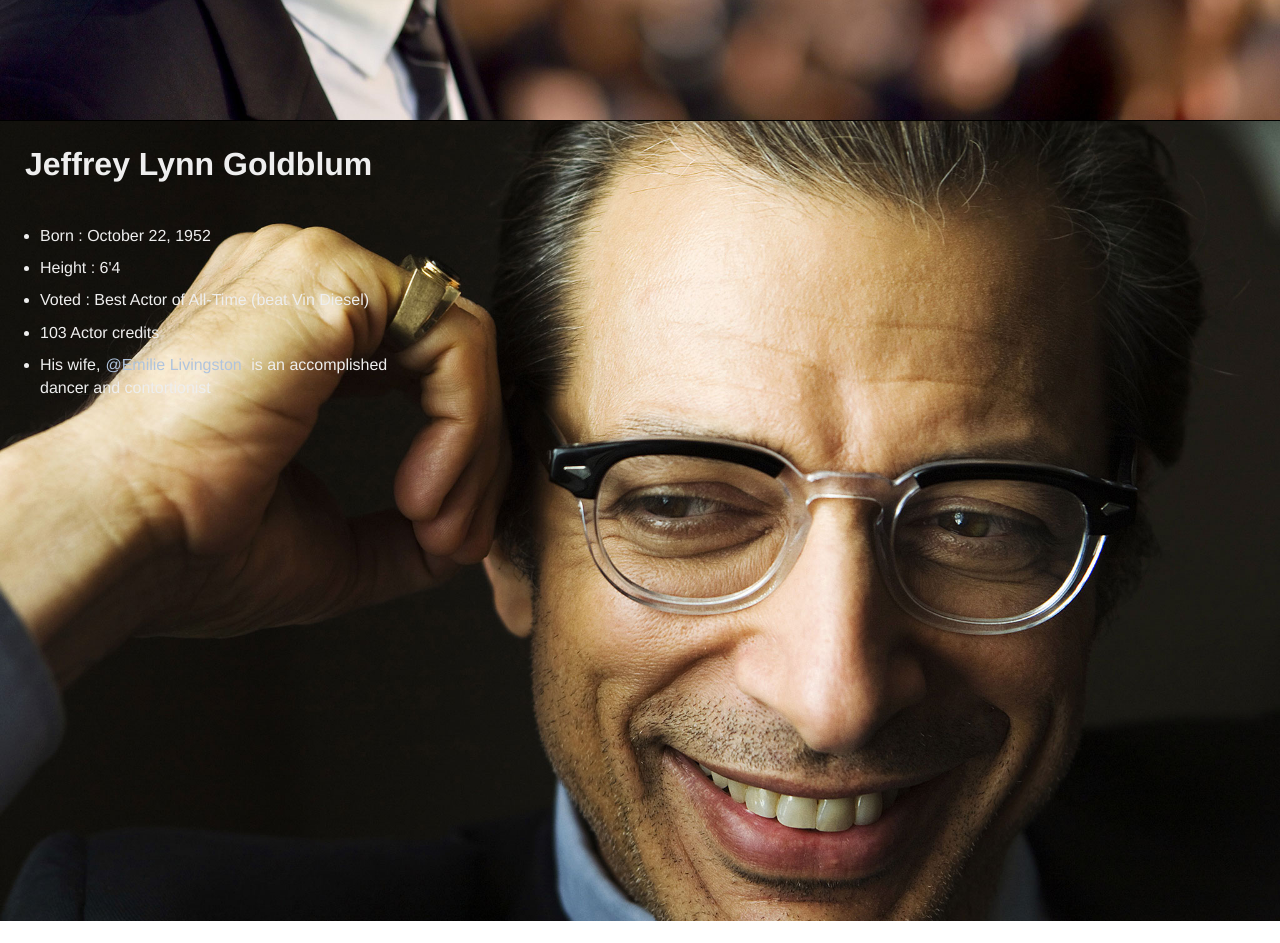
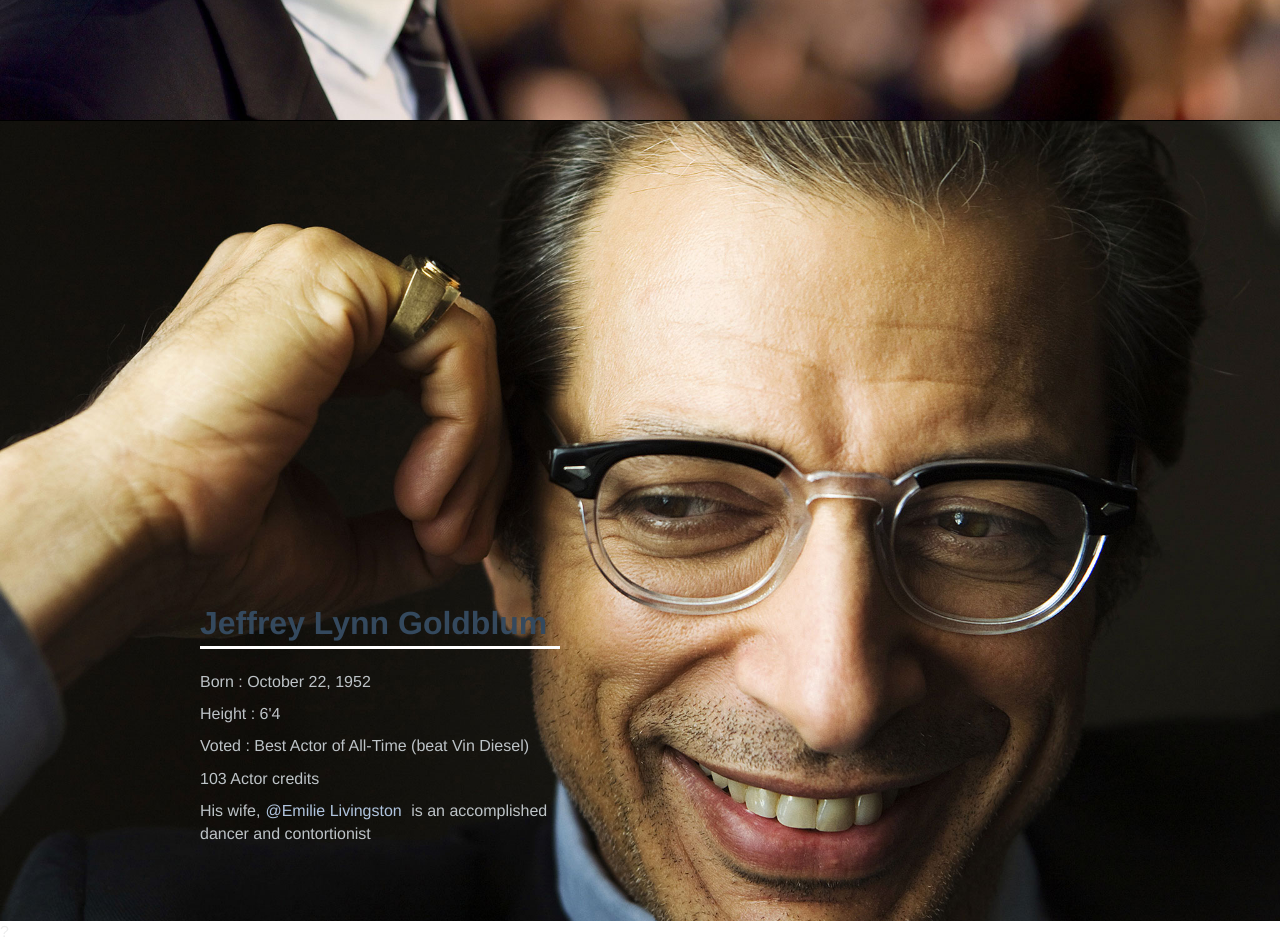
Before and after one commit to Klanders85/project_Goldblum, a website: page index.html in a window 1280 px wide. Shown: the part 680-1623 px from the top of the page. Before the commit the page ends 1601 px from the top, so only its background shows below. Drawn offline with Linux system fonts and the light colour scheme.

Commit message:
layout for about section

```diff
--- a/index.html
+++ b/index.html
@@ -15,7 +15,7 @@
     </head>
     <body>
         <div class="intro-section-wrap">
-            <div class="intro-content">
+            <div class="intro-section">
                 <h1>Goldblum</h1>
                 <a href="#" class="cl-effect-1">About</a>
                 <a href="#">Film</a>
@@ -26,7 +26,9 @@
         <!--New Section  -->
         <div class="section-separator"></div>
 
+
         <div class="about-section-wrap">
+            <div class="about-section">
                 <h1>Jeffrey Lynn Goldblum</h1>
                 <ul>
                     <li>Born : October 22, 1952</li>
@@ -35,6 +37,11 @@
                     <li>103 Actor credits</li>
                     <li>His wife,<a href="https://twitter.com/emchka">@Emilie Livingston</a> is an accomplished dancer and contortionist</li>
                 </ul>
+            </div>
         </div> <!--End About Section-->
+
+
+
     </body>
 </html>
+?
--- a/sass/main.scss
+++ b/sass/main.scss
@@ -50,6 +50,10 @@
    			color: $hover-color;
    		}
    }
+
+   @mixin bg-img($imgURL){
+
+   }
 /* ==========================================================================
    Base styles: opinionated defaults
    ========================================================================== */
@@ -95,7 +99,7 @@ body{
 	  	height: 100vh;
 	  	background: url(/img/intro-section-bg.jpg) no-repeat center center fixed;
 	  	background-size: cover;
-		.intro-content{
+		.intro-section{
 			position: absolute;
 			top: 200px;
 			right: 280px;
@@ -127,17 +131,27 @@ body{
 		background: url(/img/about-section-bg.jpg) no-repeat center center fixed;
 		background-size: 100%;
 		background-color: #222;
+		position: relative;
+		.about-section{
+			position: absolute;
+			left: 200px;
+			bottom: 60px;
 			h1{
-			margin-left: 25px;
+				color: #34495e;
+				border-bottom: 3px solid white;
 			}
 			ul{
 				width: 360px;
+				padding: 0;
 				li{
 					margin-bottom: 10px;
+					list-style-type: none;
+					color: #bdc3c7;
 				}
 			}
 			a{
 				@include link-style(lightsteelblue, gold);
 			}
 		}
+	}
 /*******************************************/
```
Also changed, not shown: css/main.css. Lines whose indentation alone changed are shown as unchanged.
